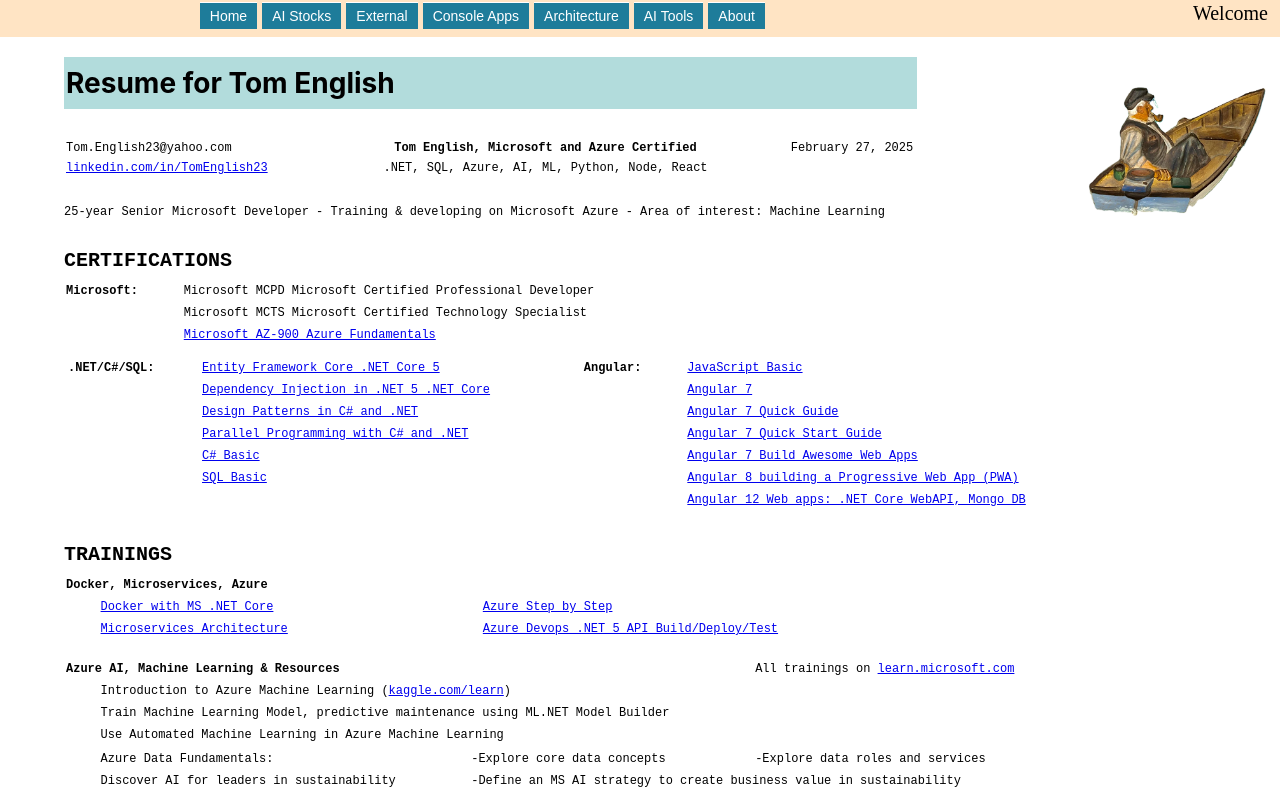
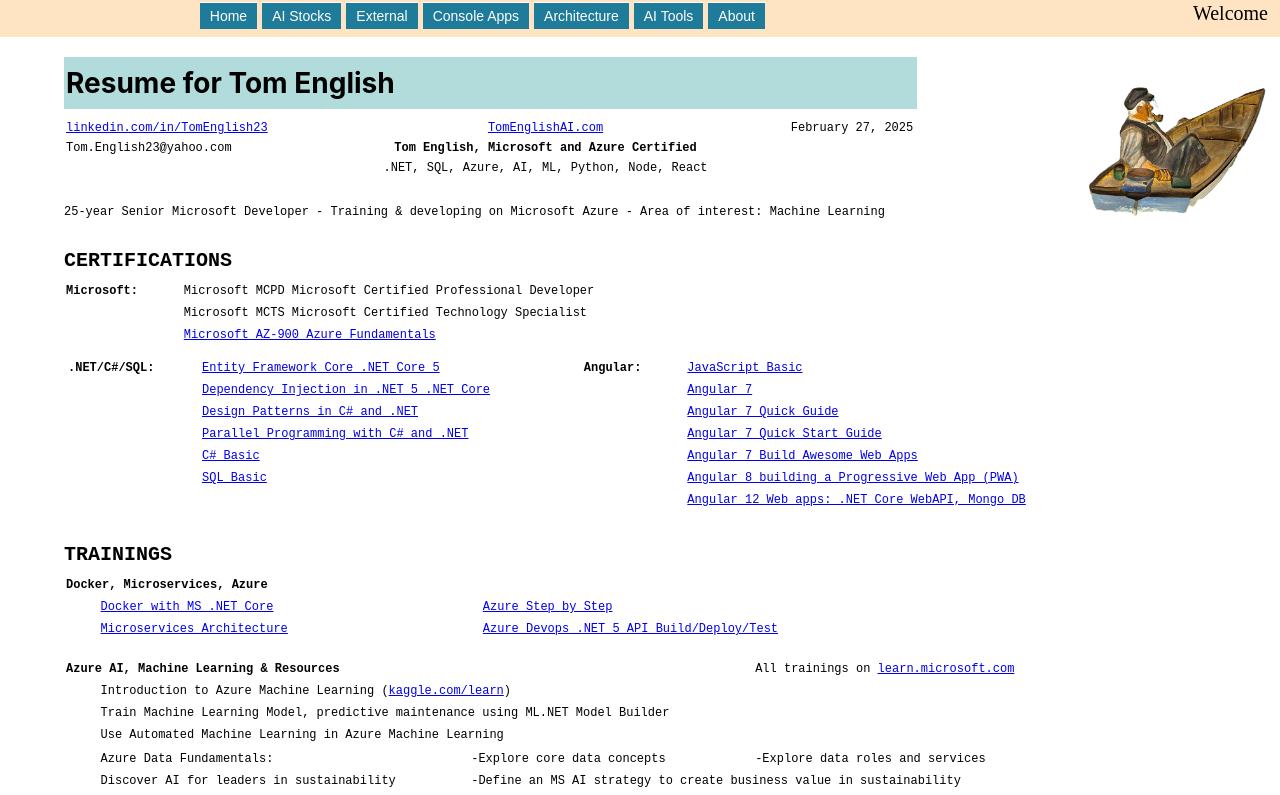
Before and after one commit to tomenglish23/TomEnglishAI, a React (Create React App) app: page /TomEnglish/TomEnglishAIResume in a window 1280 px wide. Shown: the top 795 px of the page. Built offline with nearby package versions, Linux system fonts and the light colour scheme.

Commit message:
Updating my resume

```diff
--- a/src/Components/TomEnglish/TomEnglishAIResume.js
+++ b/src/Components/TomEnglish/TomEnglishAIResume.js
@@ -11,7 +11,6 @@
         <TopBar/>
         <div className='homeTable'>
             <h1>Resume for Tom English</h1>
-            <p>&nbsp;</p>
             <table style={{ width:'70%' }}>
               <colgroup>
                 <col style={{ width: '33%' }} />
@@ -21,10 +20,11 @@
               <thead>
                 <tr>
                   <td>
+                    <p><a target="blank" href="www.linkedin.com/in/TomEnglish23">linkedin.com/in/TomEnglish23</a></p>
                     <p>Tom.English23@yahoo.com</p>
-                    <p><a target="blank" href="www.linkedin.com/in/TomEnglish23">linkedin.com/in/TomEnglish23</a></p>
                   </td>
                   <td>
+                  <center><p><a target="blank" href="https://tomenglish23.github.io/TomEnglishAI/">TomEnglishAI.com</a></p></center>
                     <center><p><b>Tom English, Microsoft and Azure Certified</b></p></center>
                     <center><p>.NET, SQL, Azure, AI, ML, Python, Node, React</p></center>
                   </td>
@@ -32,6 +32,7 @@
                     <p>February 27, 2025</p>
                   </td>
                 </tr>
+
               </thead>
               <tbody />
             </table>
```
